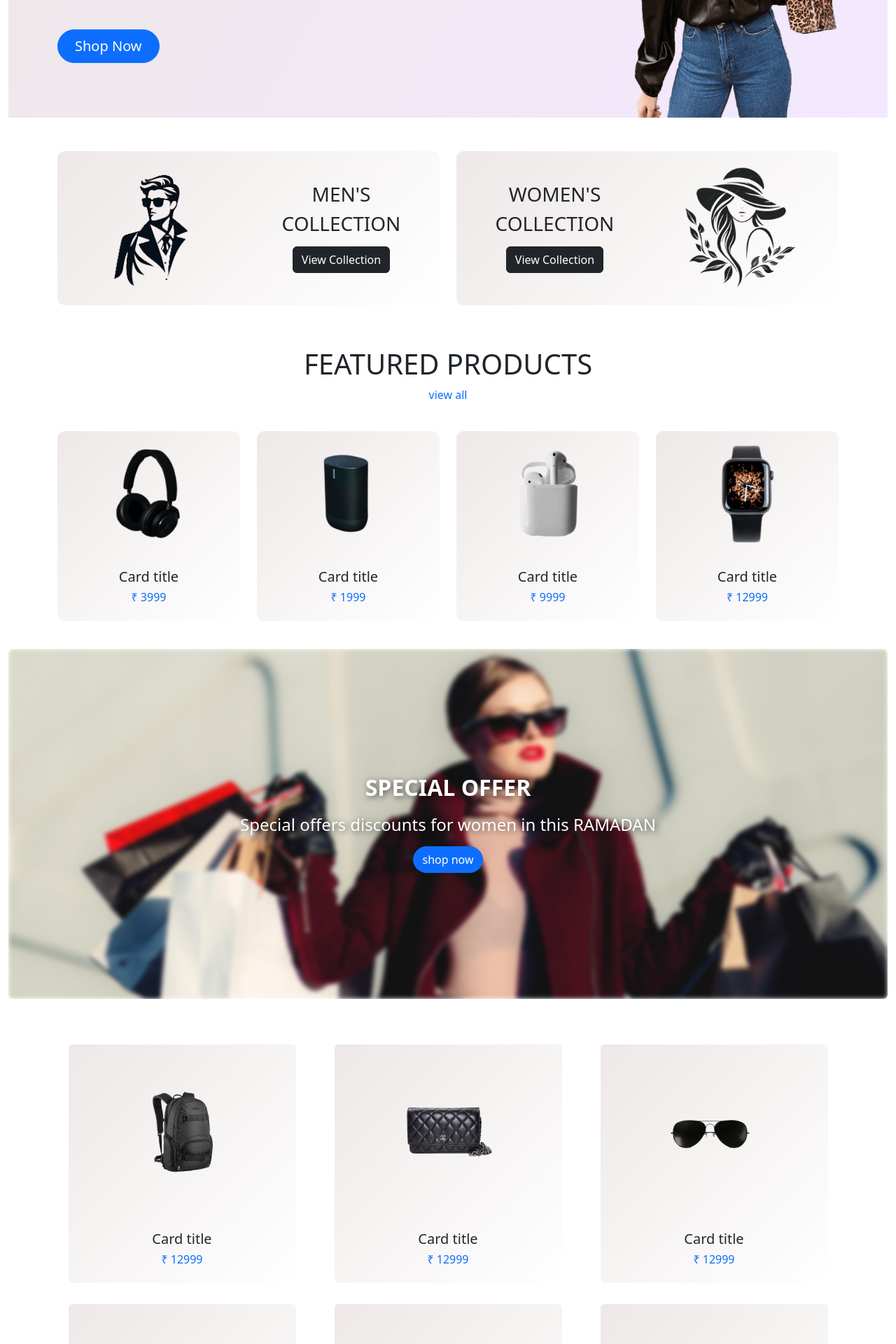
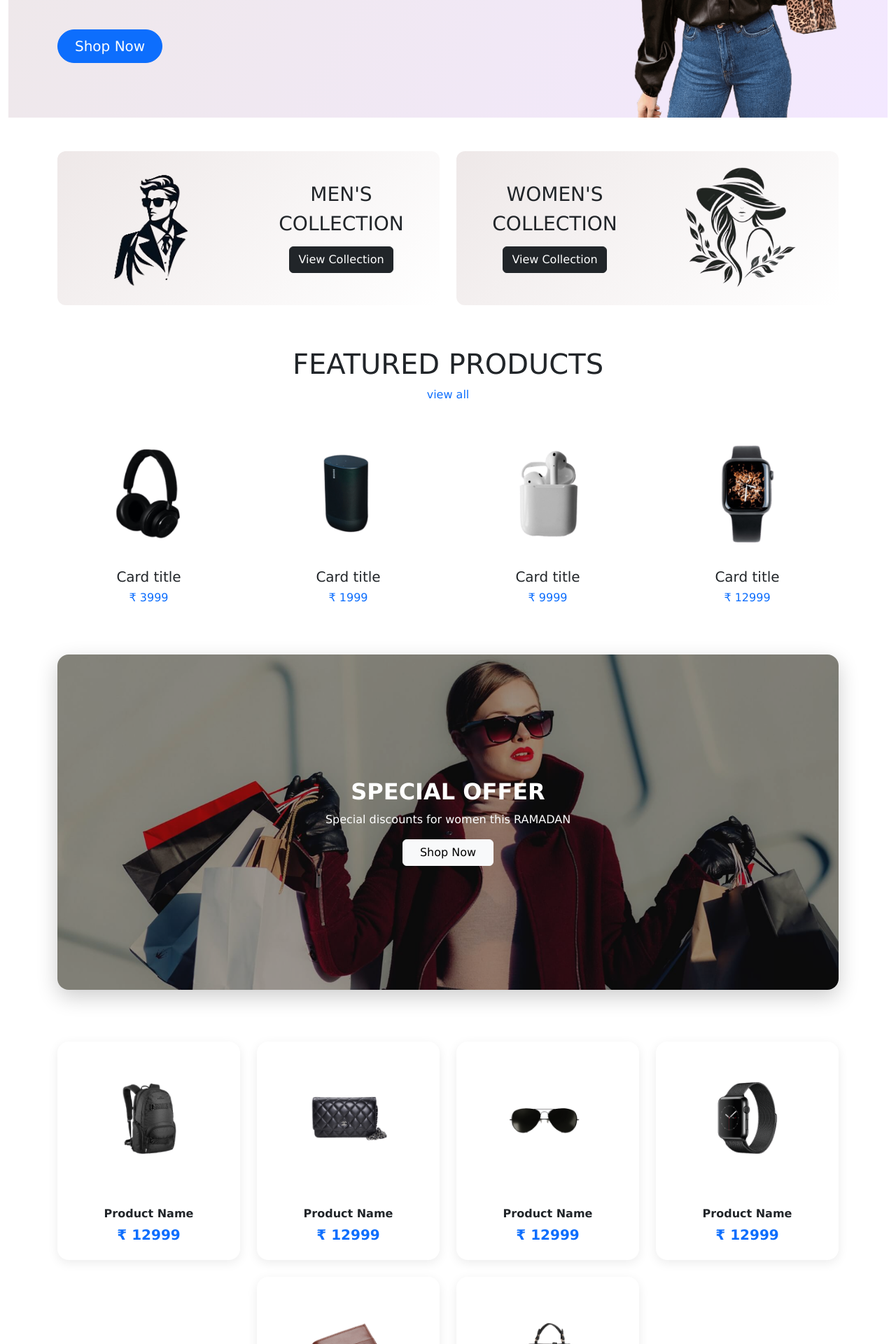
Before and after one commit to Usman851/ecommerce-django, a Django app: page / in a window 1280 px wide. Shown: the part 360-2280 px from the top of the page at 70% size. Run offline with Django 5.2, Linux system fonts and the light colour scheme.

Commit message:
Changes in cards

```diff
--- a/store/static/store/css/style.css
+++ b/store/static/store/css/style.css
@@ -1,13 +1,12 @@
 body {
     margin: 0;
     padding: 0;
+    font-family: 'Lucida Sans', sans-serif;
 }
 
+/* NAVBAR */
 nav {
-    font-family: 'Lucida Sans';
-    background: linear-gradient(120deg,
-            rgb(238, 232, 232),
-            #f3e8ff);
+    background: linear-gradient(120deg, rgb(238, 232, 232), #f3e8ff);
     font-size: 17px;
     margin: 5px;
 }
@@ -17,15 +16,13 @@ nav {
 }
 
 .nav-link {
-    color: black;
+    color: black !important;
     margin-right: 50px;
 }
 
-/* home.html */
+/* HERO SECTION */
 .hero-section {
-    background: linear-gradient(120deg,
-            rgb(238, 232, 232),
-            #f3e8ff);
+    background: linear-gradient(120deg, rgb(238, 232, 232), #f3e8ff);
 }
 
 .hero-title {
@@ -47,10 +44,11 @@ nav {
     border-radius: 30px;
 }
 
+/* COLLECTION */
 .collection-card {
     background: linear-gradient(135deg, #eee8e8, #ffffff);
     padding: 20px;
-    border-radius: 10px;
+    border-radius: 12px;
     transition: 0.3s;
 }
 
@@ -62,9 +60,10 @@ nav {
 .collection-card:hover {
     transform: translateY(-5px);
     background: linear-gradient(135deg, #eee8e8, #ebe1e8);
-    box-shadow: 0 8px 20px rgba(0, 0, 0, 0.27);
+    box-shadow: 0 8px 20px rgba(0, 0, 0, 0.2);
 }
 
+/* FEATURE PRODUCTS */
 .feature-products {
     text-align: center;
     margin-top: 60px;
@@ -75,94 +74,111 @@ nav {
 }
 
 .feature-products .card {
-    width: 100%;
     max-width: 280px;
-    height: auto;
-    background: linear-gradient(135deg, #eee8e8, #ffffff);
     border: none;
-    border-radius: 10px;
-    transition: all 0.3s ease;
+    border-radius: 12px;
+    background: #fff;
+    transition: 0.3s;
 }
 
 .feature-products .card:hover {
     transform: translateY(-8px);
-    background: linear-gradient(135deg, #eee8e8, #ebe1e8);
-    box-shadow: 0 8px 20px rgba(0, 0, 0, 0.323);
+    box-shadow: 0 10px 25px rgba(0, 0, 0, 0.2);
 }
 
 .feature-products .card img {
-    width: 100%;
     height: 180px;
-    transition: transform 0.3s ease;
     object-fit: cover;
+    transition: 0.3s;
 }
 
 .feature-products .card:hover img {
     transform: scale(1.05);
 }
 
-.specialOffer {
-    margin-top: 40px;
-}
-
-.specialOffer img {
-    height: 500px;
-    width: 100%;
-}
-
+/* SPECIAL OFFER */
 .offer-card {
+    border: none;
+    border-radius: 16px;
     overflow: hidden;
-    border: none;
+    position: relative;
+    box-shadow: 0 10px 30px rgba(0, 0, 0, 0.2);
 }
 
 .offer-card img {
-    filter: blur(3px);
+    width: 100%;
+    height: 100%;
+    object-fit: cover;
+    filter: brightness(0.6);
 }
 
-.offer-card .card-title {
-    color: white;
-    margin-bottom: 20px;
-    font-weight: 700;
+.offer-card .card-title,
+.offer-card .card-text {
+    color: #fff;
     text-shadow: 2px 2px 10px rgba(0, 0, 0, 0.6);
 }
 
-.offer-card .card-text {
-    color: white;
-    text-shadow: 2px 2px 10px rgba(0, 0, 0, 0.6);
-}
-
+/* NEW ARRIVALS */
 .newArrivals {
     margin-top: 50px;
 }
 
+/* CARD */
 .newArrivals .card {
-    background: linear-gradient(135deg, #eee8e8, #ffffff);
-    margin: 15px 0px 15px 0px;
     border: none;
-    transition: all 0.3s ease;
+    border-radius: 16px;
+    overflow: hidden;
+    background: #fff;
+    transition: 0.3s;
+    box-shadow: 0 4px 15px rgba(0, 0, 0, 0.08);
 }
 
+/* HOVER */
 .newArrivals .card:hover {
     transform: translateY(-8px);
-    background: linear-gradient(135deg, #eee8e8, #ebe1e8);
-    box-shadow: 0 8px 20px rgba(0, 0, 0, 0.323);
+    box-shadow: 0 12px 25px rgba(0, 0, 0, 0.18);
 }
 
+/* IMAGE */
+.img-wrapper {
+    height: 220px;
+    overflow: hidden;
+}
+
+.img-wrapper img {
+    width: 100%;
+    height: 100%;
+    object-fit: cover;
+    transition: 0.4s;
+}
+
+.newArrivals .card:hover img {
+    transform: scale(1.1);
+}
+
+/* TEXT */
+.newArrivals h6 {
+    font-weight: 600;
+}
+
+.newArrivals h5 {
+    font-weight: 700;
+}
+
+/* BRANDS */
 .brands img {
     width: 100%;
     max-height: 40px;
-    /* mobile size */
     object-fit: contain;
 }
 
-/* Desktop view */
 @media (min-width: 768px) {
     .brands img {
         max-height: 80px;
-        /* bigger logos on desktop */
     }
 }
 
+/* FOOTER */
 .footer {
     background: #111;
     color: #ccc;
@@ -188,3 +204,22 @@ nav {
     font-size: 14px;
     line-height: 1.6;
 }
+
+/* 📱 RESPONSIVE */
+@media (max-width: 768px) {
+    .hero-title {
+        font-size: 32px;
+    }
+
+    .img-wrapper {
+        height: 180px;
+    }
+
+    .offer-card h2 {
+        font-size: 20px;
+    }
+
+    .offer-card p {
+        font-size: 14px;
+    }
+}
--- a/store/templates/store/home.html
+++ b/store/templates/store/home.html
@@ -73,11 +73,10 @@
 
     <div class="container">
       <div class="row mt-3 g-4 justify-content-center">
-
         <div class="col-lg-3 col-md-4 col-sm-6 col-10">
-        <a href="{% url 'products' %}?category=featured" class="text-decoration-none text-dark">
+          <a href="{% url 'products' %}?category=featured">
             <div class="card h-100 mx-auto">
-            <img src="{% static 'store/images/feature1.png' %}" class="card-img-top" alt="">
+              <img src="{% static 'store/images/feature1.png' %}" class="card-img-top" alt="" />
               <div class="card-body text-center">
                 <h5 class="card-title">Card title</h5>
                 <h6 class="card-price text-primary">₹ 3999</h6>
@@ -87,9 +86,9 @@
         </div>
 
         <div class="col-lg-3 col-md-4 col-sm-6 col-10">
-        <a href="{% url 'products' %}?category=featured" class="text-decoration-none text-dark">
+          <a href="{% url 'products' %}?category=featured">
             <div class="card h-100 mx-auto">
-            <img src="{% static 'store/images/feature2.png' %}" class="card-img-top" alt="">
+              <img src="{% static 'store/images/feature2.png' %}" class="card-img-top" alt="" />
               <div class="card-body text-center">
                 <h5 class="card-title">Card title</h5>
                 <h6 class="card-price text-primary">₹ 1999</h6>
@@ -99,9 +98,9 @@
         </div>
 
         <div class="col-lg-3 col-md-4 col-sm-6 col-10">
-        <a href="{% url 'products' %}?category=featured" class="text-decoration-none text-dark">
+          <a href="{% url 'products' %}?category=featured">
             <div class="card h-100 mx-auto">
-            <img src="{% static 'store/images/feature3.png' %}" class="card-img-top" alt="">
+              <img src="{% static 'store/images/feature3.png' %}" class="card-img-top" alt="" />
               <div class="card-body text-center">
                 <h5 class="card-title">Card title</h5>
                 <h6 class="card-price text-primary">₹ 9999</h6>
@@ -111,9 +110,9 @@
         </div>
 
         <div class="col-lg-3 col-md-4 col-sm-6 col-10">
-        <a href="{% url 'products' %}?category=featured" class="text-decoration-none text-dark">
+          <a href="{% url 'products' %}?category=featured">
             <div class="card h-100 mx-auto">
-            <img src="{% static 'store/images/feature4.png' %}" class="card-img-top" alt="">
+              <img src="{% static 'store/images/feature4.png' %}" class="card-img-top" alt="" />
               <div class="card-body text-center">
                 <h5 class="card-title">Card title</h5>
                 <h6 class="card-price text-primary">₹ 12999</h6>
@@ -121,92 +120,125 @@
             </div>
           </a>
         </div>
-
       </div>
     </div>
   </div>
 
-  <div class="specialOffer">
-    <div class="card offer-card">
-      <img src="{% static 'store/images/offer.png' %}" class="card-img" alt="..." />
+  <div class="container my-5">
+    <!-- 🔥 SPECIAL OFFER (FULL WIDTH) -->
+    <div class="row mb-5">
+      <div class="col-12">
+        <div class="card offer-card text-white">
+          <img src="{% static 'store/images/offer.png' %}" class="card-img" alt="Offer" />
           <div class="card-img-overlay d-flex flex-column justify-content-center align-items-center text-center">
-        <h2 class="card-title">SPECIAL OFFER</h2>
-        <h4 class="card-text">Special offers discounts for women in this RAMADAN</h4>
-        <a href="{% url 'products' %}?category=women" class="btn btn-primary mt-2">shop now</a>
-      </div>
-    </div>
-  </div>
-  <div class="container newArrivals text-center">
-    <div class="row justify-content-center">
-      <div class="col-md-4 col-sm-6 d-flex justify-content-center">
-        <div class="card">
-          <img src="{% static 'store/images/new1.png' %}" class="card-img" />
-          <div class="card-body text-center">
-            <h5 class="card-title">Card title</h5>
-            <h6 class="card-price text-primary">₹ 12999</h6>
-          </div>
-        </div>
-      </div>
-
-      <div class="col-md-4 col-sm-6 d-flex justify-content-center">
-        <div class="card">
-          <img src="{% static 'store/images/new2.png' %}" class="card-img" />
-          <div class="card-body text-center">
-            <h5 class="card-title">Card title</h5>
-            <h6 class="card-price text-primary">₹ 12999</h6>
-          </div>
-        </div>
-      </div>
-
-      <div class="col-md-4 col-sm-6 d-flex justify-content-center">
-        <div class="card">
-          <img src="{% static 'store/images/new3.png' %}" class="card-img" />
-          <div class="card-body text-center">
-            <h5 class="card-title">Card title</h5>
-            <h6 class="card-price text-primary">₹ 12999</h6>
-          </div>
-        </div>
-      </div>
-
-      <div class="col-md-4 col-sm-6 d-flex justify-content-center">
-        <div class="card">
-          <img src="{% static 'store/images/new4.png' %}" class="card-img" />
-          <div class="card-body text-center">
-            <h5 class="card-title">Card title</h5>
-            <h6 class="card-price text-primary">₹ 12999</h6>
-          </div>
-        </div>
-      </div>
-
-      <div class="col-md-4 col-sm-6 d-flex justify-content-center">
-        <div class="card">
-          <img src="{% static 'store/images/new5.png' %}" class="card-img" />
-          <div class="card-body text-center">
-            <h5 class="card-title">Card title</h5>
-            <h6 class="card-price text-primary">₹ 12999</h6>
-          </div>
-        </div>
-      </div>
-
-      <div class="col-md-4 col-sm-6 d-flex justify-content-center">
-        <div class="card">
-          <img src="{% static 'store/images/new6.png' %}" class="card-img" />
-          <div class="card-body text-center">
-            <h5 class="card-title">Card title</h5>
-            <h6 class="card-price text-primary">₹ 12999</h6>
+            <h2 class="fw-bold">SPECIAL OFFER</h2>
+            <p>Special discounts for women this RAMADAN</p>
+            <a href="{% url 'products' %}?category=women" class="btn btn-light px-4">Shop Now</a>
           </div>
         </div>
       </div>
     </div>
 
-    <div class="title mt-4">
-      <h1>NEW ARRIVALS</h1>
+    <!-- 🛍️ PRODUCTS GRID -->
+    <div class="row g-4 justify-content-center newArrivals">
+      <!-- CARD 1 -->
+      <div class="col-lg-3 col-md-4 col-sm-6 col-12">
+        <a href="{% url 'products' %}?category=featured" class="text-decoration-none text-dark">
+          <div class="card product-card h-100">
+            <div class="img-wrapper">
+              <img src="{% static 'store/images/new1.png' %}" />
+            </div>
+            <div class="card-body text-center">
+              <h6>Product Name</h6>
+              <h5 class="text-primary">₹ 12999</h5>
+            </div>
+          </div>
+        </a>
       </div>
 
-    <div class="link text-primary">
-      <a class="text-decoration-none" href="{% url 'products' %}?category=featured">view all</a>
+      <!-- CARD 2 -->
+      <div class="col-lg-3 col-md-4 col-sm-6 col-12">
+        <a href="#" class="text-decoration-none text-dark">
+          <div class="card product-card h-100">
+            <div class="img-wrapper">
+              <img src="{% static 'store/images/new2.png' %}" />
+            </div>
+            <div class="card-body text-center">
+              <h6>Product Name</h6>
+              <h5 class="text-primary">₹ 12999</h5>
             </div>
           </div>
+        </a>
+      </div>
+
+      <!-- CARD 3 -->
+      <div class="col-lg-3 col-md-4 col-sm-6 col-12">
+        <a href="#" class="text-decoration-none text-dark">
+          <div class="card product-card h-100">
+            <div class="img-wrapper">
+              <img src="{% static 'store/images/new3.png' %}" />
+            </div>
+            <div class="card-body text-center">
+              <h6>Product Name</h6>
+              <h5 class="text-primary">₹ 12999</h5>
+            </div>
+          </div>
+        </a>
+      </div>
+
+      <!-- CARD 4 -->
+      <div class="col-lg-3 col-md-4 col-sm-6 col-12">
+        <a href="#" class="text-decoration-none text-dark">
+          <div class="card product-card h-100">
+            <div class="img-wrapper">
+              <img src="{% static 'store/images/new4.png' %}" />
+            </div>
+            <div class="card-body text-center">
+              <h6>Product Name</h6>
+              <h5 class="text-primary">₹ 12999</h5>
+            </div>
+          </div>
+        </a>
+      </div>
+
+      <!-- CARD 5 -->
+      <div class="col-lg-3 col-md-4 col-sm-6 col-12">
+        <a href="#" class="text-decoration-none text-dark">
+          <div class="card product-card h-100">
+            <div class="img-wrapper">
+              <img src="{% static 'store/images/new5.png' %}" />
+            </div>
+            <div class="card-body text-center">
+              <h6>Product Name</h6>
+              <h5 class="text-primary">₹ 12999</h5>
+            </div>
+          </div>
+        </a>
+      </div>
+
+      <!-- CARD 6 -->
+      <div class="col-lg-3 col-md-4 col-sm-6 col-12">
+        <a href="#" class="text-decoration-none text-dark">
+          <div class="card product-card h-100">
+            <div class="img-wrapper">
+              <img src="{% static 'store/images/new6.png' %}" />
+            </div>
+            <div class="card-body text-center">
+              <h6>Product Name</h6>
+              <h5 class="text-primary">₹ 12999</h5>
+            </div>
+          </div>
+        </a>
+      </div>
+    </div>
+
+    <!-- ✅ NEW ARRIVALS TITLE (BOTTOM) -->
+    <div class="text-center mt-5">
+      <h1 class="fw-bold">NEW ARRIVALS</h1>
+      <a class="text-decoration-none text-primary" href="{% url 'products' %}?category=featured">View All</a>
+    </div>
+  </div>
+
   <div class="container brands py-4">
     <div class="row text-center align-items-center">
       <div class="col-3">
```
Lines whose indentation alone changed are shown as unchanged.
